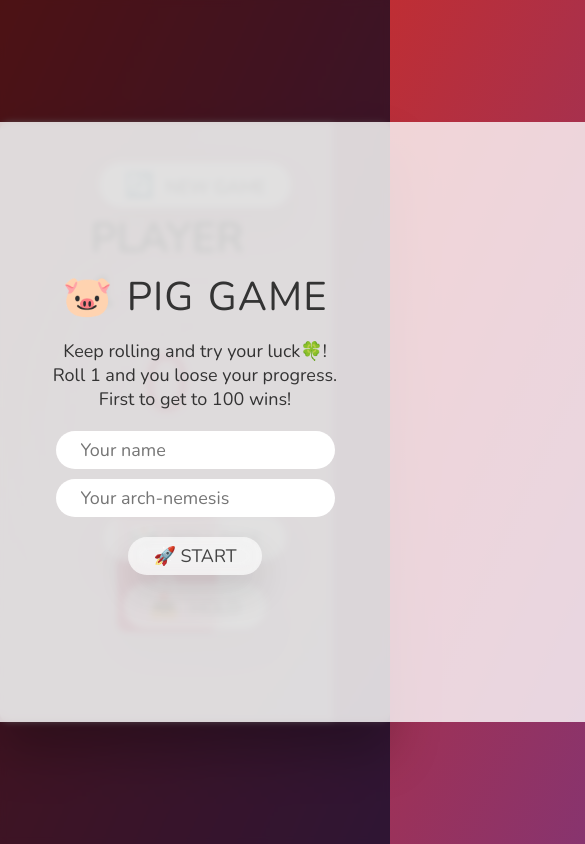
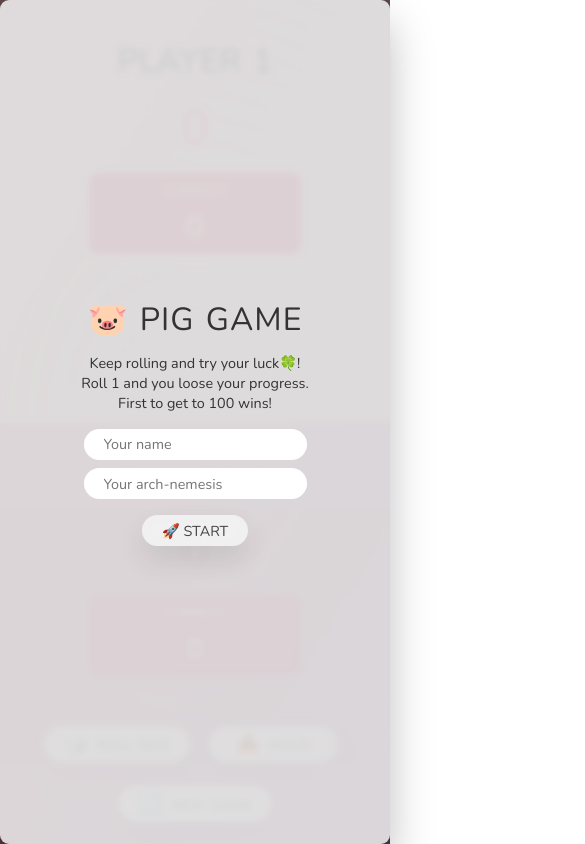
Before and after one commit to angiejo21/pig-game, a plain HTML site: page index.html in a window 390 px wide. Shown: the top 844 px of the page, 585 px wide, since content can reach past the window. Drawn offline with nearby package versions, Linux system fonts and the light colour scheme.

Commit message:
+ media queries

```diff
--- a/script.js
+++ b/script.js
@@ -36,6 +36,7 @@ function init() {
   //settare l'active player e aggiungere la classe active
   activePlayer = 0;
   player0EL.classList.add('player--active');
+  player1EL.classList.remove('player--active');
   //Azzerare scores
   scores = [0, 0];
   //Azzerare il current score
@@ -79,7 +80,7 @@ btnHold.addEventListener('click', () => {
     document.getElementById(`score--${activePlayer}`).textContent =
       scores[activePlayer];
     //2.Check if player's score is >= 100
-    if (scores[activePlayer] >= 20) {
+    if (scores[activePlayer] >= 100) {
       //Finish game
       isPlaying = false;
       diceEl.classList.add('hidden');
@@ -99,7 +100,9 @@ btnHold.addEventListener('click', () => {
 btnNew.addEventListener('click', init);
 
 btnStart.addEventListener('click', () => {
-  player0EL.querySelector('.name').textContent = input0.value;
+  if (input0.value) {
+    player0EL.querySelector('.name').textContent = input0.value;
+  }
   if (input1.value) {
     player1EL.querySelector('.name').textContent = input1.value;
   }
--- a/style.css
+++ b/style.css
@@ -51,7 +51,6 @@ main {
   height: 100%;
   width: 100%;
   top: 0;
-  bottom: 0;
   left: 0;
   background-color: rgba(0, 0, 0, 0.6);
   backdrop-filter: blur(3px);
@@ -252,3 +251,71 @@ main {
   background-color: #753682;
   color: #fff;
 }
+
+@media screen and (max-width: 56.25em) {
+  html {
+    font-size: 56.25%;
+  }
+  main {
+    border-radius: 0;
+  }
+}
+
+@media screen and (max-width: 37.5em) {
+  html {
+    font-size: 50%;
+  }
+  main {
+    width: 100%;
+    height: 100vh;
+    flex-direction: column;
+    border-radius: 0;
+  }
+  .modal {
+    width: 100%;
+    height: 100%;
+  }
+  .player {
+    flex: 100%;
+    padding: 5rem 4rem;
+    justify-content: flex-start;
+  }
+  .name {
+    font-size: 4rem;
+    margin-bottom: 1.5rem;
+  }
+  .score {
+    font-size: 6rem;
+    margin-bottom: 1.5rem;
+  }
+  .current {
+    padding: 1rem;
+    margin-bottom: 1.5rem;
+  }
+  .btn {
+    left: 0;
+    min-width: 33%;
+  }
+  .btn--new,
+  .btn--roll,
+  .btn--hold {
+    top: 90%;
+  }
+  .btn--new {
+    top: 93%;
+    left: 50%;
+  }
+  .btn--roll {
+    top: 86%;
+    left: 30%;
+  }
+  .btn--hold {
+    top: 86%;
+    left: 70%;
+  }
+
+  .dice {
+    top: 47%;
+    transform: translate(-50%, -50%);
+  }
+}
```
